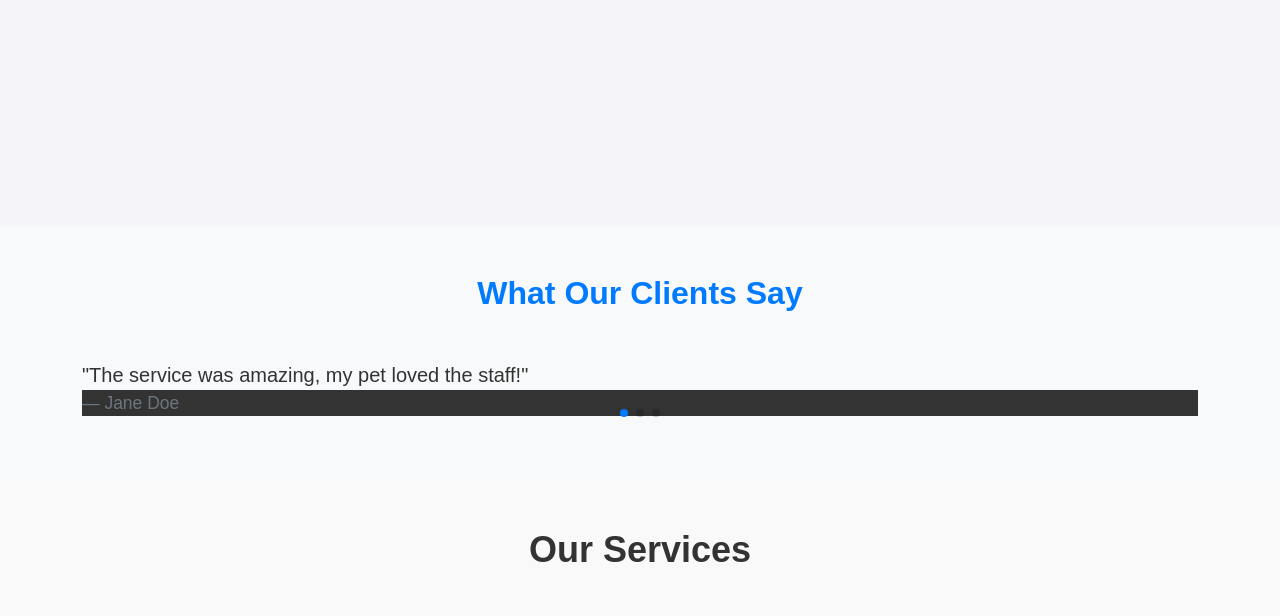
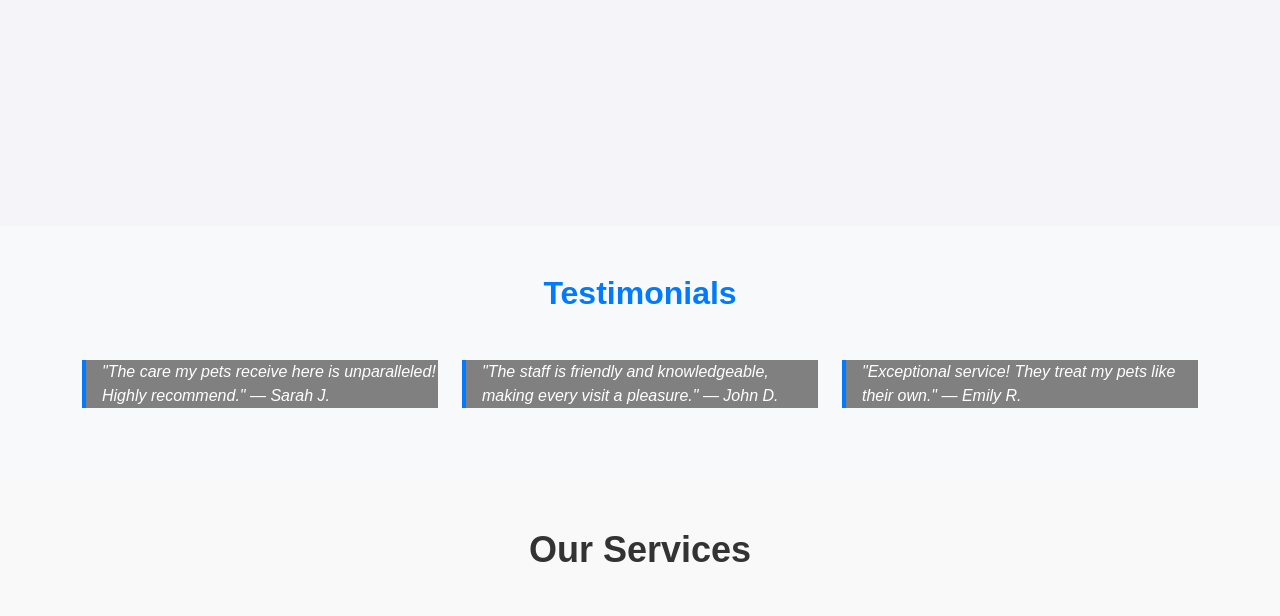
Before and after one commit to archit2004/hackathon-image-to-text, a plain HTML site: page index.html in a window 1280 px wide. Shown: the part 1916-2532 px from the top of the page. Drawn offline with nearby package versions, Linux system fonts and the light colour scheme.

Commit message:
home 3.1

```diff
--- a/index.html
+++ b/index.html
@@ -245,35 +245,31 @@
     </section>
 
     <!-- Testimonials Section -->
-    <section id="testimonial" class="py-5 bg-light">
+    <section class="py-5 bg-light">
       <div class="container">
-        <h2 class="text-center mb-5">What Our Clients Say</h2>
-        <div class="swiper mySwiper">
-          <div class="swiper-wrapper">
-            <div class="swiper-slide">
-              <blockquote class="blockquote">
-                <p>"The service was amazing, my pet loved the staff!"</p>
-                <footer class="blockquote-footer">Jane Doe</footer>
+          <h2 class="text-center mb-5">Testimonials</h2>
+          <div class="row">
+              <div class="col-md-4">
+                  <blockquote class="testimonial-blockquote">
+                      "The care my pets receive here is unparalleled! Highly recommend."
+                      — Sarah J.
                   </blockquote>
               </div>
-            <div class="swiper-slide">
-              <blockquote class="blockquote">
-                <p>"They took such great care of my dog, highly recommended!"</p>
-                <footer class="blockquote-footer">John Smith</footer>
+              <div class="col-md-4">
+                  <blockquote class="testimonial-blockquote">
+                      "The staff is friendly and knowledgeable, making every visit a pleasure."
+                      — John D.
                   </blockquote>
               </div>
-            <div class="swiper-slide">
-              <blockquote class="blockquote">
-                <p>"Professional and caring, my cat had the best treatment!"</p>
-                <footer class="blockquote-footer">Mary Johnson</footer>
+              <div class="col-md-4">
+                  <blockquote class="testimonial-blockquote">
+                      "Exceptional service! They treat my pets like their own."
+                      — Emily R.
                   </blockquote>
               </div>
           </div>
-          <div class="swiper-pagination"></div>
-        </div>
       </div>
   </section>
-
   <!-- Services Section -->
 <section id="service" class="py-5">
   <div class="container">
--- a/style2.css
+++ b/style2.css
@@ -69,10 +69,7 @@ h1, h2, h5 {
     color: #007bff;
 }
 
-footer {
-    background-color: #333;
-    color: white;
-}
+
 
 /* Hover effect on card */
 .card:hover {
@@ -147,3 +144,15 @@ footer {
     font-size: 16px;
     color: #555;
 }
+.testimonial-blockquote {
+    border-left: 4px solid #007bff;
+    padding-left: 1rem;
+    margin-bottom: 1.5rem;
+    color: white;
+    font-style: italic;
+    background-color: grey;
+}
+
+.testimonial-blockquote footer {
+    font-weight: bold;
+}
```
Lines whose indentation alone changed are shown as unchanged.
